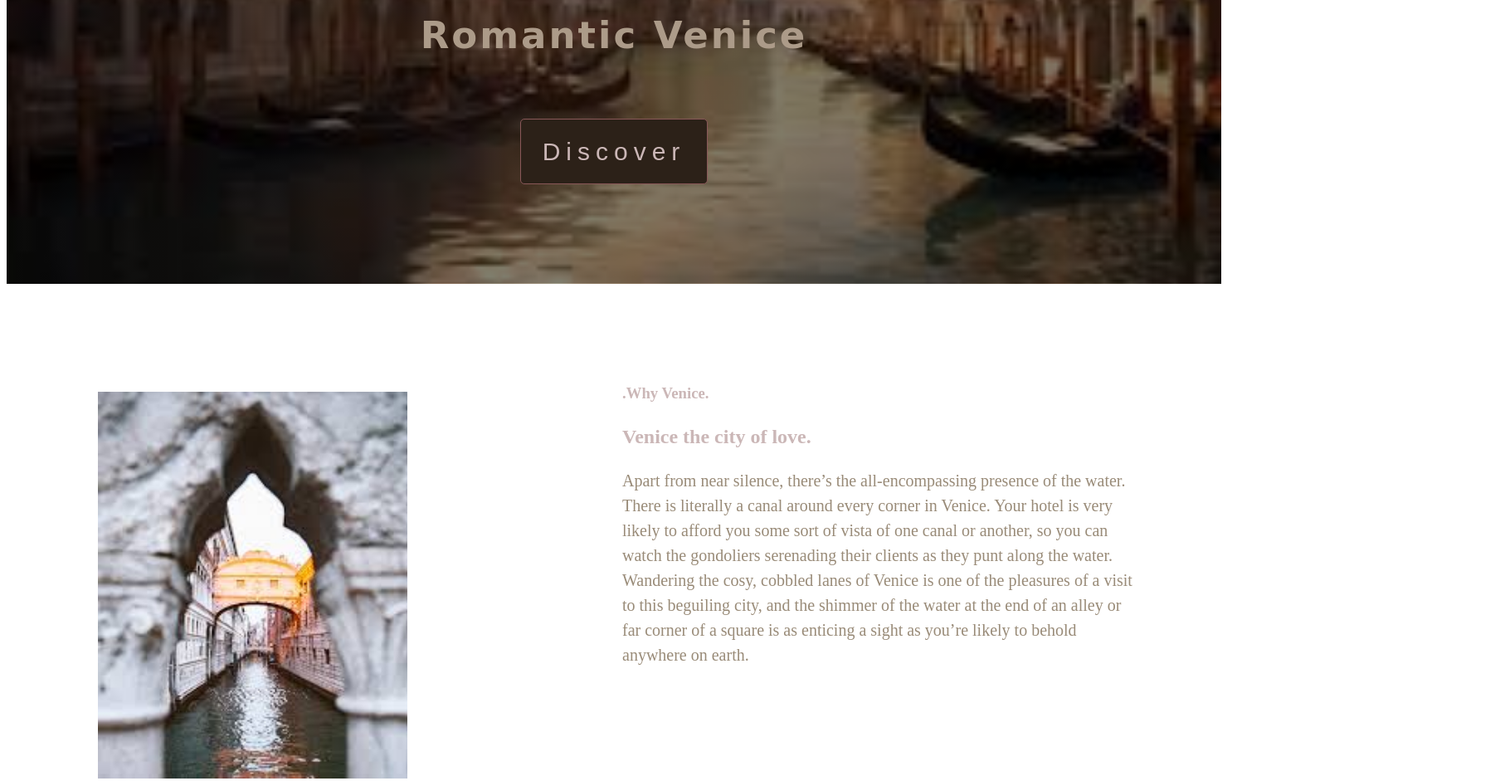
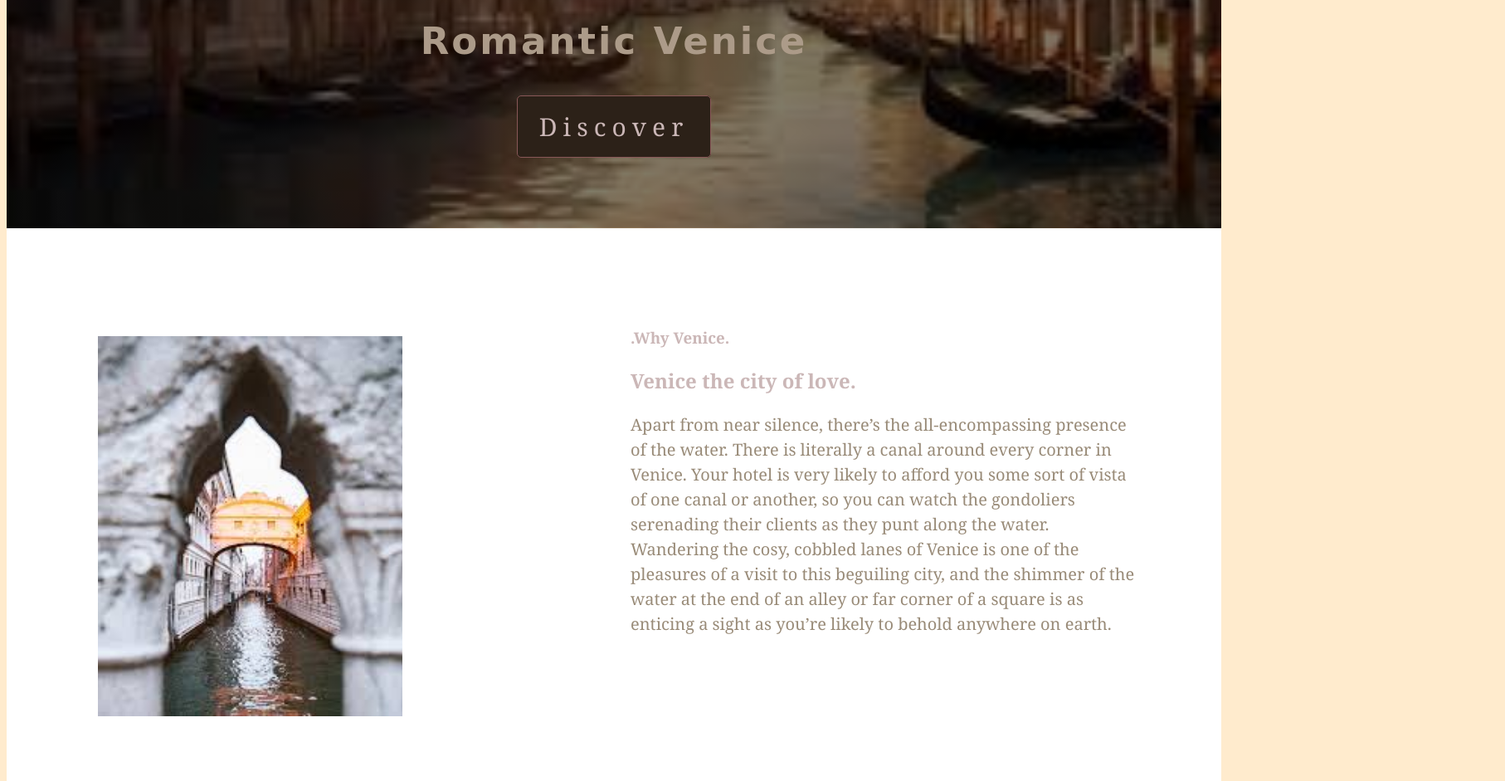
Before and after one commit to akarreg/venice--responsive, a plain HTML site: page index.html in a window 1280 px wide. Shown: the part 387-1328 px from the top of the page at 83% size, 1814 px wide, since content can reach past the window. Drawn offline with Linux system fonts and the light colour scheme; a script that the page names is missing; a web font is replaced by a local one.

Commit message:
need help with size

```diff
--- a/index.html
+++ b/index.html
@@ -28,7 +28,7 @@
         <h2>.TRAVEL.</h2>
         <h1>Romantic Venice</h1>
         <a href="#more"
-          ><button class="button">Discover</button>
+           class="button">Discover
         </a>
          </div>
       </header>
@@ -193,12 +193,10 @@
             of a project for SheCodes Responsive to develop my coding skills.
 
           <a href="https://github.com/akarreg/venice--responsive" target="_blank">
-            It is hosted it in Github Open source</a
-          >
+            It is hosted it in Github Open source</a>
+
           </p>
         </div>
-
-
 
     </footer>
 
--- a/src/style.css
+++ b/src/style.css
@@ -1,8 +1,12 @@
+body {
+  font-family: Cambria, Cochin, Georgia, Times, "Times New Roman", serif;
+  background-color: blanchedalmond;
+}
+
 .container {
-  background-color: black;
+  max-width: 1400px;
+
   margin: 0 auto;
-  width: 100%;
-  border: 30px;
 }
 header {
   background-image: linear-gradient(rgba(0, 0, 0, 0.5), rgba(0, 0, 0, 0.5)),
@@ -43,6 +47,7 @@ header .button {
   letter-spacing: 7px;
   cursor: pointer;
   line-height: 1.5;
+  text-decoration: none;
 }
 header .button:hover {
   border: none;
@@ -53,7 +58,7 @@ header .button:hover {
   opacity: 0.7;
   transition: 0.7s;
 }
-.primer {
+section.primer {
   width: 100%;
   line-height: 1.5;
   margin: 0 auto;
@@ -83,7 +88,7 @@ primer h2 {
   display: block;
   width: 150%;
 }
-.secondary {
+section.secondary {
   width: 100%;
   line-height: 1.5;
   margin: 0 auto;
@@ -166,7 +171,7 @@ primer h2 {
 
 .grid {
   display: grid;
-  grid-gap: 20px;
+  grid-gap: 40px;
 }
 .grid-col-2 {
   grid-template-columns: 1fr 1fr;
@@ -208,7 +213,10 @@ p {
   color: rgb(153, 139, 120);
   font-size: 20px;
 }
-@media (max-width: 900px) {
+@media (max-width: 96
+
+
+0px) {
   header h1 {
     margin-top: 10px;
     font-size: 20x;
```
